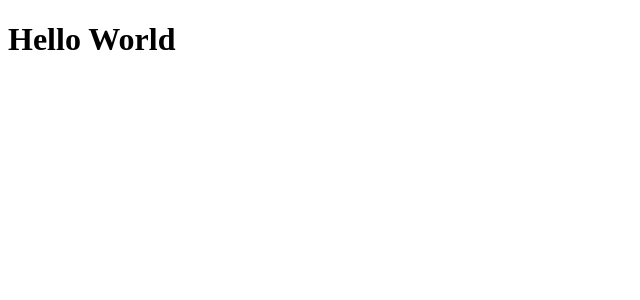
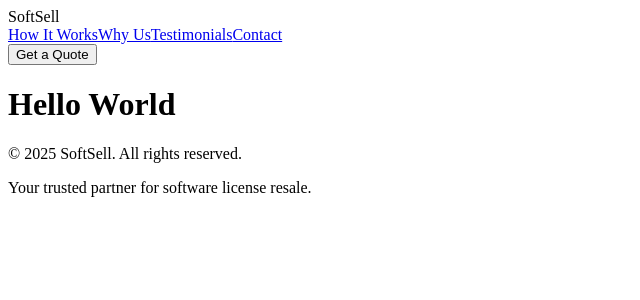
Before and after one commit to akash-madugundi/SoftSell, a React (Vite) app: page / in a window 1280 px wide. Shown: the top 300 px of the page, without its empty margins (0-640 px from the left). Built offline with nearby package versions, Linux system fonts and the light colour scheme.

Commit message:
Added header, footer - no styling

```diff
--- a/src/App.jsx
+++ b/src/App.jsx
@@ -1,9 +1,10 @@
 import React, { useEffect } from "react";
+import HomePage from '@/pages/HomePage';
 
 function App() {
   return (
     <>
-      <h1>Hello World</h1>
+      <HomePage />
     </>
   );
 }
--- /dev/null
+++ b/src/components/layout/Footer.jsx
@@ -0,0 +1,25 @@
+import React from "react";
+import { motion as m } from "framer-motion";
+
+const Footer = () => {
+  const currentYear = new Date().getFullYear();
+  return (
+    <m.footer
+      initial={{ opacity: 0 }}
+      animate={{ opacity: 1 }}
+      transition={{ duration: 0.5, delay: 0.5 }}
+      className="bg-muted/50 py-8 text-center text-muted-foreground"
+    >
+      <div className="container mx-auto px-4 md:px-6">
+        <p className="text-sm">
+          &copy; {currentYear} SoftSell. All rights reserved.
+        </p>
+        <p className="text-xs mt-1">
+          Your trusted partner for software license resale.
+        </p>
+      </div>
+    </m.footer>
+  );
+};
+
+export default Footer;
--- /dev/null
+++ b/src/components/layout/Header.jsx
@@ -0,0 +1,70 @@
+import React from "react";
+import { motion as m } from "framer-motion";
+import { Button } from "@/components/ui/button";
+
+const Header = ({ onGetQuoteClick }) => {
+  return (
+    <m.header
+      initial={{ y: -100, opacity: 0 }}
+      animate={{ y: 0, opacity: 1 }}
+      transition={{ duration: 0.5, ease: "easeOut" }}
+      className="sticky top-0 z-50 w-full bg-background/80 backdrop-blur-md shadow-sm"
+    >
+      <div className="container mx-auto flex h-20 items-center justify-between px-4 md:px-6">
+        <m.div
+          initial={{ scale: 0 }}
+          animate={{ scale: 1 }}
+          transition={{
+            delay: 0.2,
+            duration: 0.5,
+            type: "spring",
+            stiffness: 120,
+          }}
+          className="text-3xl font-bold bg-gradient-to-r from-primary to-secondary bg-clip-text text-transparent"
+        >
+          SoftSell
+        </m.div>
+        <div className="flex items-center space-x-4">
+          <nav className="hidden md:flex space-x-6 items-center">
+            <a
+              href="#how-it-works"
+              className="text-foreground/80 hover:text-primary transition-colors"
+            >
+              How It Works
+            </a>
+            <a
+              href="#why-choose-us"
+              className="text-foreground/80 hover:text-primary transition-colors"
+            >
+              Why Us
+            </a>
+            <a
+              href="#testimonials"
+              className="text-foreground/80 hover:text-primary transition-colors"
+            >
+              Testimonials
+            </a>
+            <a
+              href="#contact"
+              className="text-foreground/80 hover:text-primary transition-colors"
+            >
+              Contact
+            </a>
+          </nav>
+          <Button
+            onClick={onGetQuoteClick}
+            className="bg-gradient-to-r from-primary to-accent hover:from-primary/90 hover:to-accent/90 text-primary-foreground font-semibold"
+            size="lg"
+            asChild
+          >
+            <m.button whileHover={{ scale: 1.05 }} whileTap={{ scale: 0.95 }}>
+              Get a Quote
+            </m.button>
+          </Button>
+        </div>
+      </div>
+    </m.header>
+  );
+};
+
+export default Header;
--- /dev/null
+++ b/src/components/ui/button.jsx
@@ -0,0 +1,47 @@
+import { cn } from '@/lib/utils';
+import { Slot } from '@radix-ui/react-slot';
+import { cva } from 'class-variance-authority';
+import React from 'react';
+
+const buttonVariants = cva(
+	'inline-flex items-center justify-center rounded-md text-sm font-medium ring-offset-background transition-colors focus-visible:outline-none focus-visible:ring-2 focus-visible:ring-ring focus-visible:ring-offset-2 disabled:pointer-events-none disabled:opacity-50',
+	{
+		variants: {
+			variant: {
+				default: 'bg-primary text-primary-foreground hover:bg-primary/90',
+				destructive:
+          'bg-destructive text-destructive-foreground hover:bg-destructive/90',
+				outline:
+          'border border-input bg-background hover:bg-accent hover:text-accent-foreground',
+				secondary:
+          'bg-secondary text-secondary-foreground hover:bg-secondary/80',
+				ghost: 'hover:bg-accent hover:text-accent-foreground',
+				link: 'text-primary underline-offset-4 hover:underline',
+			},
+			size: {
+				default: 'h-10 px-4 py-2',
+				sm: 'h-9 rounded-md px-3',
+				lg: 'h-11 rounded-md px-8',
+				icon: 'h-10 w-10',
+			},
+		},
+		defaultVariants: {
+			variant: 'default',
+			size: 'default',
+		},
+	},
+);
+
+const Button = React.forwardRef(({ className, variant, size, asChild = false, ...props }, ref) => {
+	const Comp = asChild ? Slot : 'button';
+	return (
+		<Comp
+			className={cn(buttonVariants({ variant, size, className }))}
+			ref={ref}
+			{...props}
+		/>
+	);
+});
+Button.displayName = 'Button';
+
+export { Button, buttonVariants };
--- /dev/null
+++ b/src/lib/utils.js
@@ -0,0 +1,6 @@
+import { clsx } from 'clsx';
+import { twMerge } from 'tailwind-merge';
+
+export function cn(...inputs) {
+	return twMerge(clsx(inputs));
+}
--- /dev/null
+++ b/src/pages/HomePage.jsx
@@ -0,0 +1,23 @@
+import React, { useRef } from "react";
+import Header from "@/components/layout/Header";
+import Footer from "@/components/layout/Footer";
+
+const HomePage = () => {
+  const contactFormRef = useRef(null);
+
+  const handleGetQuoteClick = () => {
+    contactFormRef.current?.scrollIntoView({ behavior: "smooth" });
+  };
+
+  return (
+    <div className="flex flex-col min-h-screen bg-gradient-to-br from-background to-muted/30">
+      <Header onGetQuoteClick={handleGetQuoteClick} />
+      <main className="flex-grow">
+        <h1>Hello World</h1>
+      </main>
+      <Footer />
+    </div>
+  );
+};
+
+export default HomePage;
```
